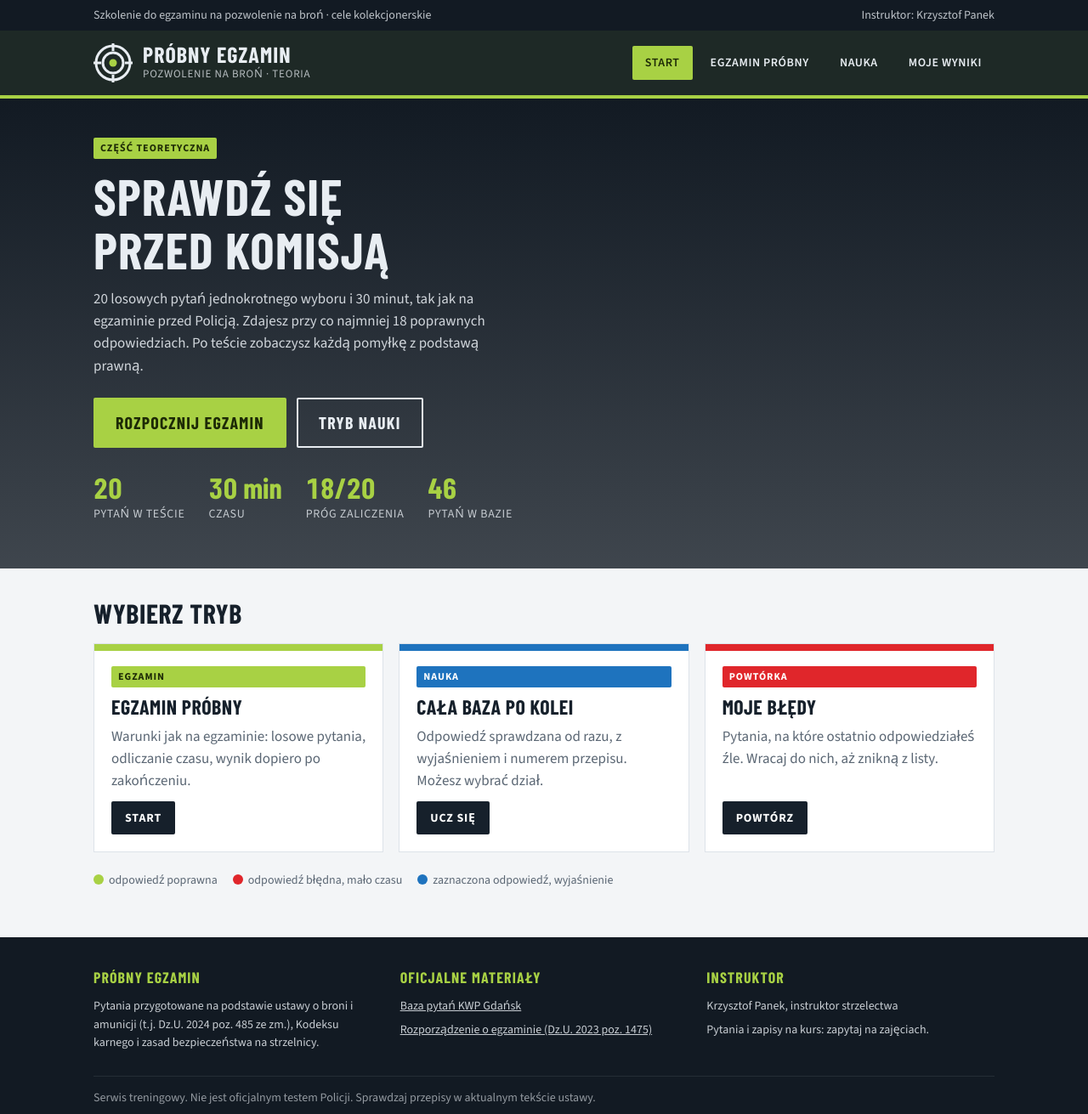
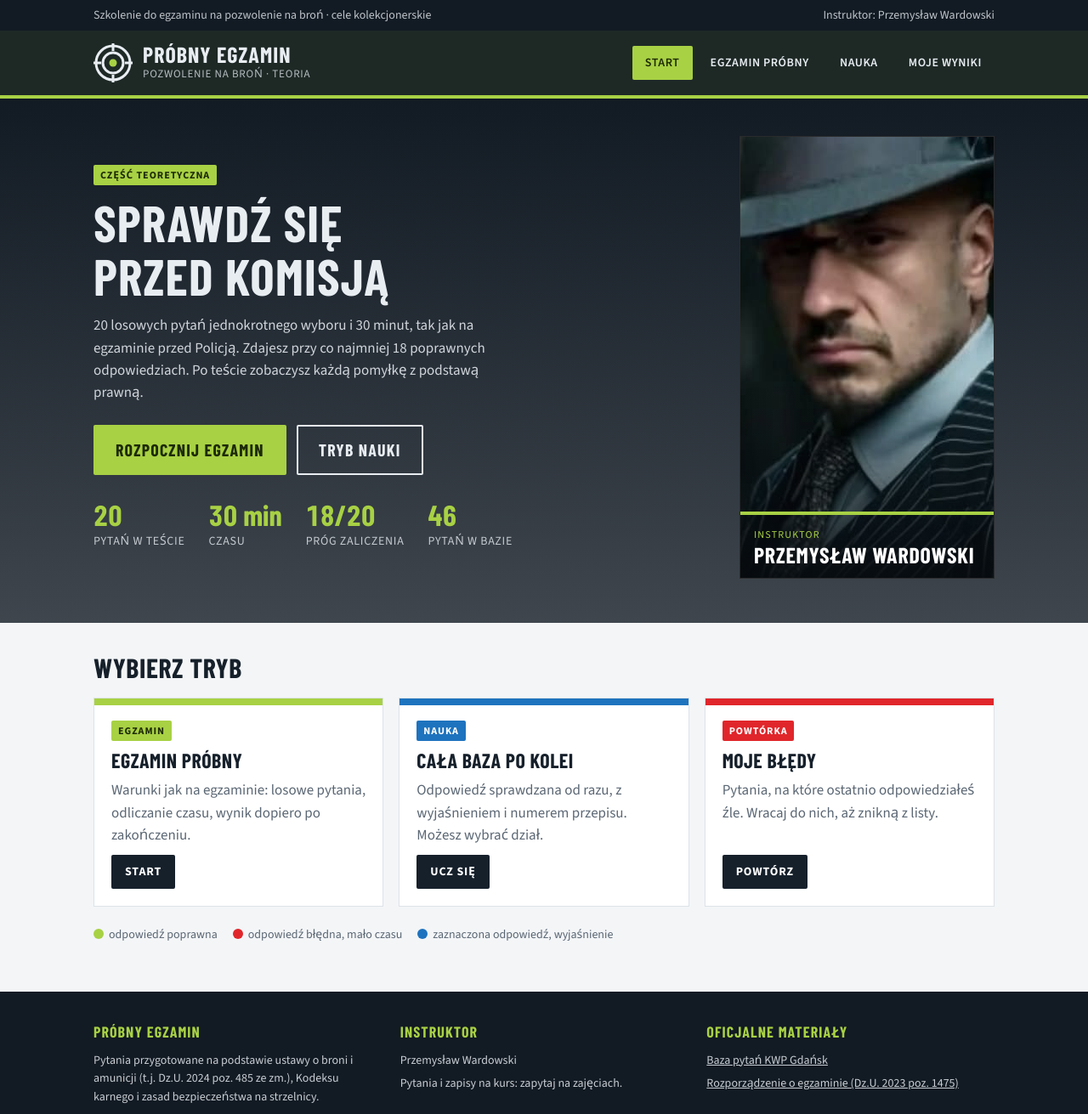
Before and after one commit to krzysztofwpanek-alt/ntsegzamin, a plain HTML site: page index.html in a window 1280 px wide. Shown: the top 1311 px of the page at 85% size. Drawn offline with nearby package versions, Linux system fonts and the light colour scheme; a web font is replaced by a local one.

Commit message:
Add files via upload

```diff
--- a/index.html
+++ b/index.html
@@ -87,6 +87,7 @@ main{padding:36px 0 56px}
 .card .body{padding:18px 20px 20px;display:flex;flex-direction:column;gap:10px;flex:1}
 .card h3{font-size:24px}
 .card p{margin:0;color:var(--muted)}
+.card .label{align-self:start}
 .card .more{margin-top:auto;align-self:start;background:var(--ink);color:var(--surface);border:0;padding:9px 16px;font-weight:700;letter-spacing:.06em;text-transform:uppercase;font-size:14px;border-radius:2px}
 .legend{display:flex;gap:18px;flex-wrap:wrap;margin-top:22px;color:var(--muted);font-size:14px}
 .legend i{display:inline-block;width:12px;height:12px;border-radius:50%;margin-right:6px;vertical-align:-1px}
@@ -148,6 +149,14 @@ footer.site h4{font-family:var(--font-display);text-transform:uppercase;letter-s
 footer.site p{margin:0 0 6px;opacity:.85}
 footer.site a{color:var(--bar-ink)}
 .copy{border-top:1px solid color-mix(in srgb,var(--bar-ink) 15%,transparent);margin-top:22px;padding-top:14px;opacity:.6}
+.hero-grid{display:grid;grid-template-columns:minmax(0,1fr) 300px;gap:40px;align-items:center}
+.coach{margin:0;position:relative;border:1px solid color-mix(in srgb,var(--bar-ink) 18%,transparent);background:#000}
+.coach img{display:block;width:100%;aspect-ratio:4/5;object-fit:cover;object-position:50% 30%;filter:saturate(.85)}
+.coach::after{content:"";position:absolute;inset:0;background:linear-gradient(180deg,transparent 55%,rgba(7,11,15,.92));pointer-events:none}
+.coach figcaption{position:absolute;left:0;right:0;bottom:0;padding:14px 16px;z-index:1;border-top:4px solid var(--accent)}
+.coach figcaption small{display:block;font-size:12px;letter-spacing:.1em;text-transform:uppercase;color:var(--accent)}
+.coach figcaption b{display:block;font-family:var(--font-display);font-size:26px;text-transform:uppercase;letter-spacing:.03em;line-height:1.05;color:#fff}
+@media (max-width:820px){.hero-grid{grid-template-columns:1fr}.coach{max-width:300px}}
 [hidden]{display:none!important}
 @media (max-width:640px){
   header.site .wrap{flex-direction:column;align-items:flex-start;padding:12px 20px}
@@ -160,7 +169,7 @@ footer.site a{color:var(--bar-ink)}
 
 <div class="topbar"><div class="wrap">
   <span>Szkolenie do egzaminu na pozwolenie na broń · cele kolekcjonerskie</span>
-  <span>Instruktor: Krzysztof Panek</span>
+  <span>Instruktor: Przemysław Wardowski</span>
 </div></div>
 
 <header class="site"><div class="wrap">
@@ -183,7 +192,7 @@ footer.site a{color:var(--bar-ink)}
 
 <!-- START -->
 <section id="v-start">
-  <div class="hero"><div class="wrap">
+  <div class="hero"><div class="wrap hero-grid"><div>
     <span class="label">Część teoretyczna</span>
     <h1 style="margin-top:12px">Sprawdź się przed komisją</h1>
     <p>20 losowych pytań jednokrotnego wyboru i 30 minut, tak jak na egzaminie przed Policją. Zdajesz przy co najmniej 18 poprawnych odpowiedziach. Po teście zobaczysz każdą pomyłkę z podstawą prawną.</p>
@@ -197,6 +206,11 @@ footer.site a{color:var(--bar-ink)}
       <div><b>18/20</b><span>próg zaliczenia</span></div>
       <div><b id="bankCount">–</b><span>pytań w bazie</span></div>
     </div>
+    </div>
+    <figure class="coach">
+      <img src="instruktor.jpg" alt="Instruktor Przemysław Wardowski" width="415" height="519">
+      <figcaption><small>Instruktor</small><b>Przemysław Wardowski</b></figcaption>
+    </figure>
   </div></div>
   <main><div class="wrap">
     <div class="section-head"><h2>Wybierz tryb</h2></div>
@@ -299,14 +313,14 @@ footer.site a{color:var(--bar-ink)}
     <p>Pytania przygotowane na podstawie ustawy o broni i amunicji (t.j. Dz.U. 2024 poz. 485 ze zm.), Kodeksu karnego i zasad bezpieczeństwa na strzelnicy.</p>
   </div>
   <div>
+    <h4>Instruktor</h4>
+    <p>Przemysław Wardowski</p>
+    <p>Pytania i zapisy na kurs: zapytaj na zajęciach.</p>
+  </div>
+  <div>
     <h4>Oficjalne materiały</h4>
     <p><a href="https://pomorska.bip.policja.gov.pl/KPG/pozwolenia-na-bron/40360,Baza-pytan-egzaminacyjnych.html">Baza pytań KWP Gdańsk</a></p>
     <p><a href="https://eli.gov.pl/eli/DU/2023/1475/ogl/pol/pdf">Rozporządzenie o egzaminie (Dz.U. 2023 poz. 1475)</a></p>
-  </div>
-  <div>
-    <h4>Instruktor</h4>
-    <p>Krzysztof Panek, instruktor strzelectwa</p>
-    <p>Pytania i zapisy na kurs: zapytaj na zajęciach.</p>
   </div>
 </div>
 <div class="wrap"><div class="copy">Serwis treningowy. Nie jest oficjalnym testem Policji. Sprawdzaj przepisy w aktualnym tekście ustawy.</div></div>
```
Also changed, not shown: instruktor.jpg (added).
